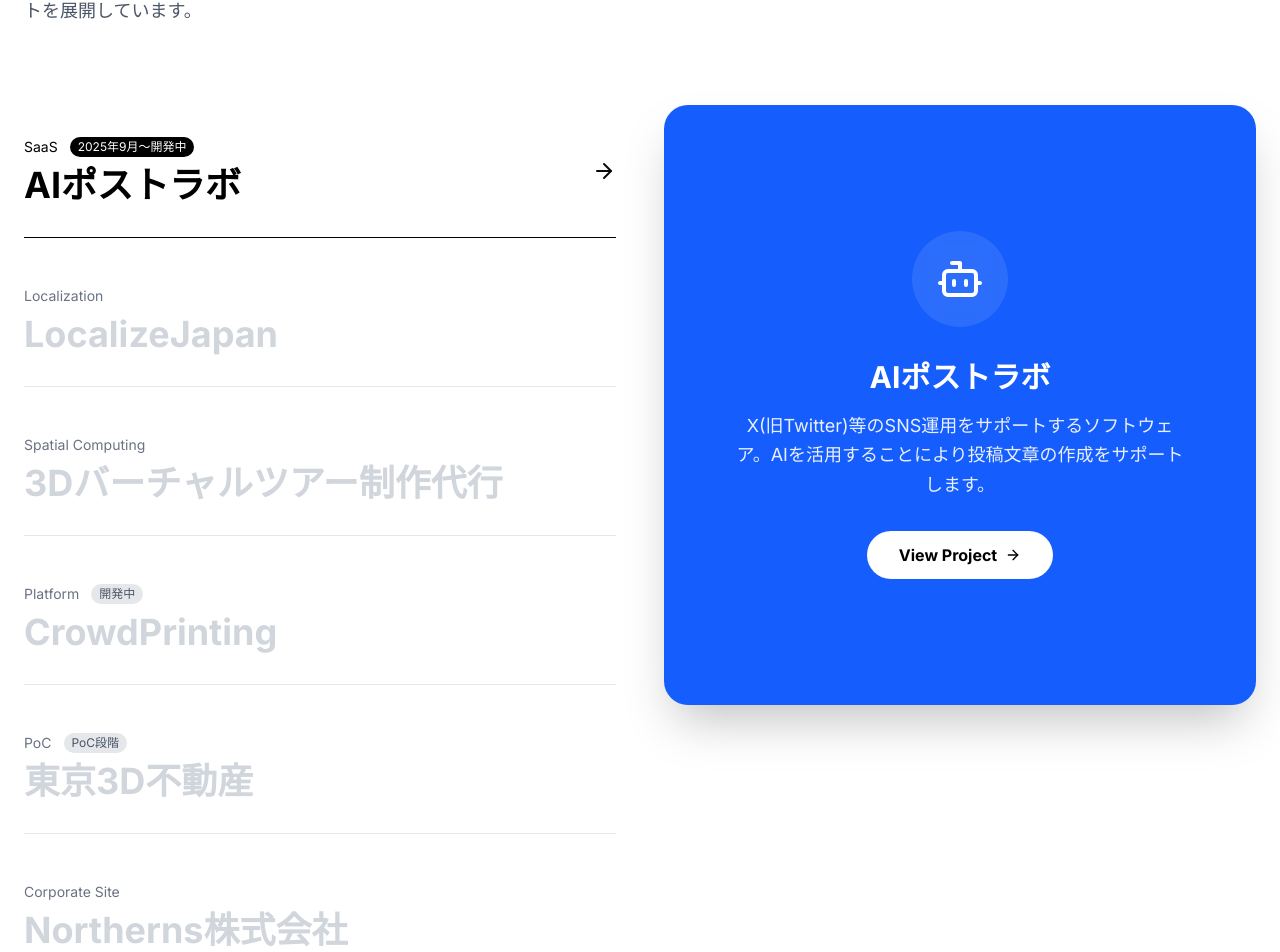
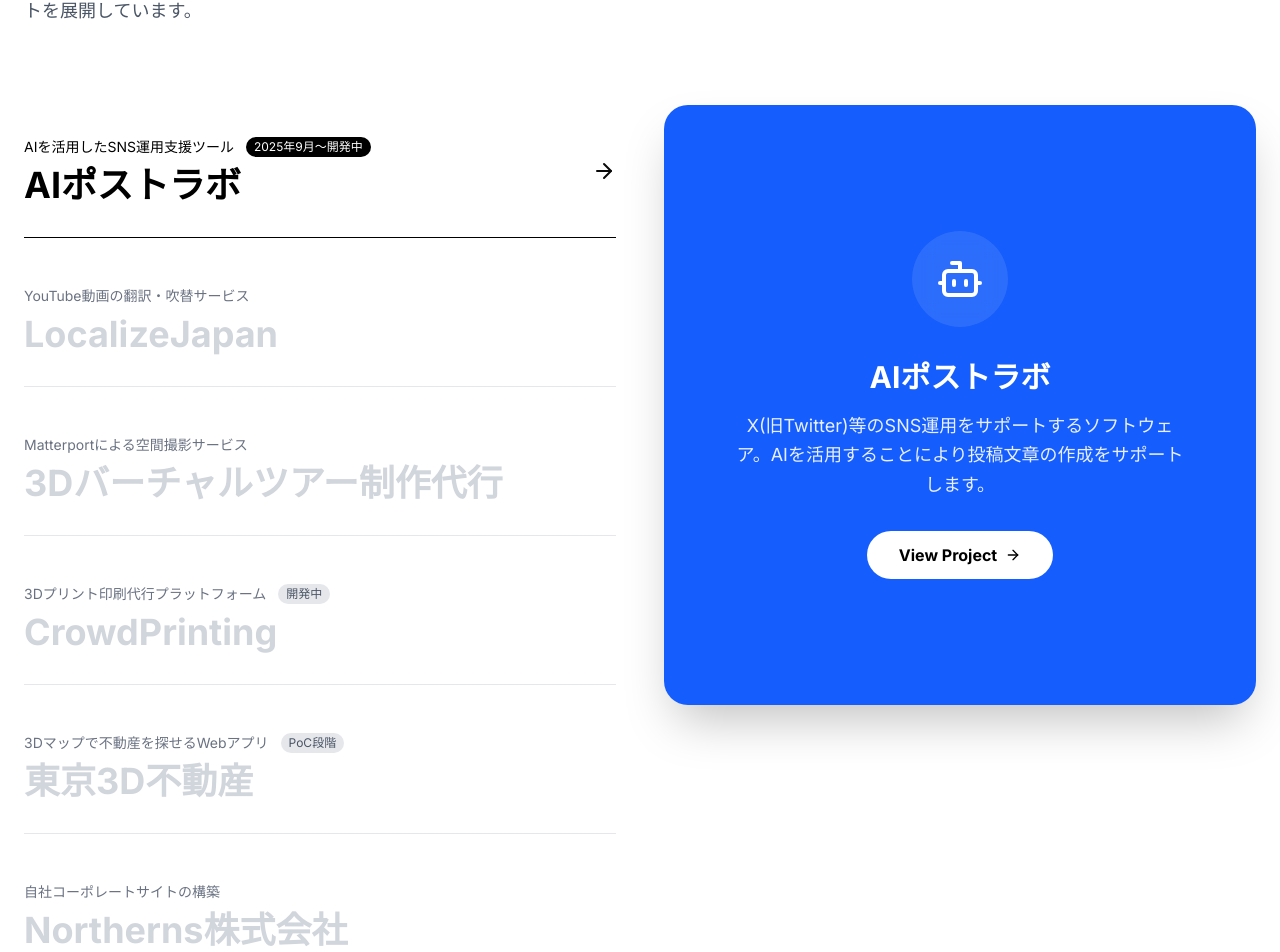
Before and after one commit to KuranosukeOhta/northerns-lab-corporate-site, a Next.js app: page / in a window 1280 px wide. Shown: the part 1079-2031 px from the top of the page. Built offline with nearby package versions, Linux system fonts and the light colour scheme.

Commit message:
chore: プロジェクトのカテゴリをより具体的な日本語説明文に変更

```diff
--- a/src/components/projects/ProjectHoverReveal.tsx
+++ b/src/components/projects/ProjectHoverReveal.tsx
@@ -8,7 +8,7 @@
   {
     id: 1,
     title: "AIポストラボ",
-    category: "SaaS",
+    category: "AIを活用したSNS運用支援ツール",
     description: "X(旧Twitter)等のSNS運用をサポートするソフトウェア。AIを活用することにより投稿文章の作成をサポートします。",
     icon: <Bot className="w-12 h-12" />,
     color: "bg-blue-600",
@@ -19,7 +19,7 @@
   {
     id: 2,
     title: "LocalizeJapan",
-    category: "Localization",
+    category: "YouTube動画の翻訳・吹替サービス",
     description: "海外コンテンツの日本語ローカライズに特化した、YouTube動画の翻訳・吹き替えサービス。",
     icon: <Globe className="w-12 h-12" />,
     color: "bg-indigo-600",
@@ -29,7 +29,7 @@
   {
     id: 3,
     title: "3Dバーチャルツアー制作代行",
-    category: "Spatial Computing",
+    category: "Matterportによる空間撮影サービス",
     description: "Matterportを活用した、没入感のある不動産・施設の3Dバーチャルツアー撮影サービス。",
     icon: <Camera className="w-12 h-12" />,
     color: "bg-gray-900",
@@ -39,7 +39,7 @@
   {
     id: 4,
     title: "CrowdPrinting",
-    category: "Platform",
+    category: "3Dプリント印刷代行プラットフォーム",
     description: "3Dプリント印刷代行サービス。オンラインで簡単に3Dプリントを依頼できるプラットフォーム。",
     icon: <Printer className="w-12 h-12" />,
     color: "bg-orange-500",
@@ -50,7 +50,7 @@
   {
     id: 5,
     title: "東京3D不動産",
-    category: "PoC",
+    category: "3Dマップで不動産を探せるWebアプリ",
     description: "GoogleMaps APIを活用した、不動産情報を3Dビューでインタラクティブに確認可能なマップ。",
     icon: <Map className="w-12 h-12" />,
     color: "bg-emerald-600",
@@ -61,7 +61,7 @@
   {
     id: 6,
     title: "Northerns株式会社",
-    category: "Corporate Site",
+    category: "自社コーポレートサイトの構築",
     description: "自社コーポレートサイトの設計・開発。Next.js + Tailwind CSSによるモダンなWebサイト。",
     icon: <Building2 className="w-12 h-12" />,
     color: "bg-gray-800",
@@ -71,7 +71,7 @@
   {
     id: 7,
     title: "Yukikaze Technology",
-    category: "Development Case",
+    category: "中高生ロボコンチームの公式HP制作",
     description: "中高生ロボコンチーム「Yukikaze Technology」公式HPの開発実績。",
     icon: <Code className="w-12 h-12" />,
     color: "bg-cyan-600",
```
